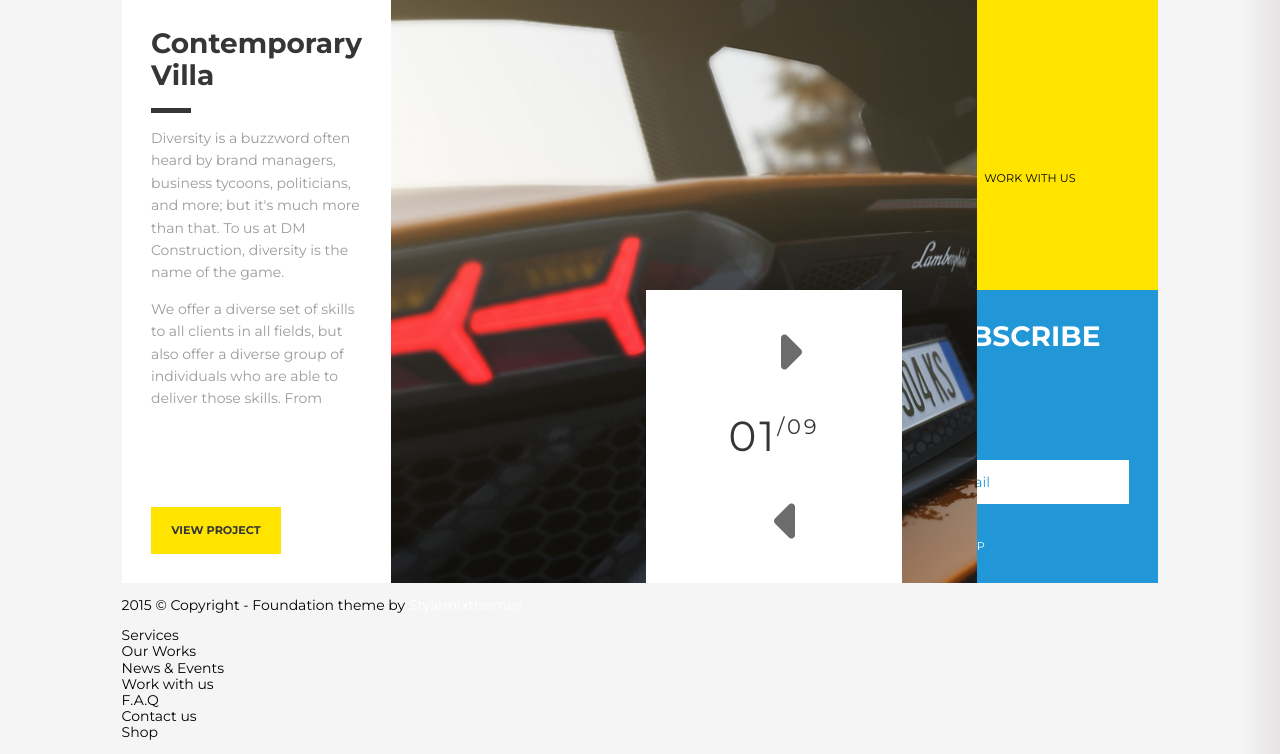
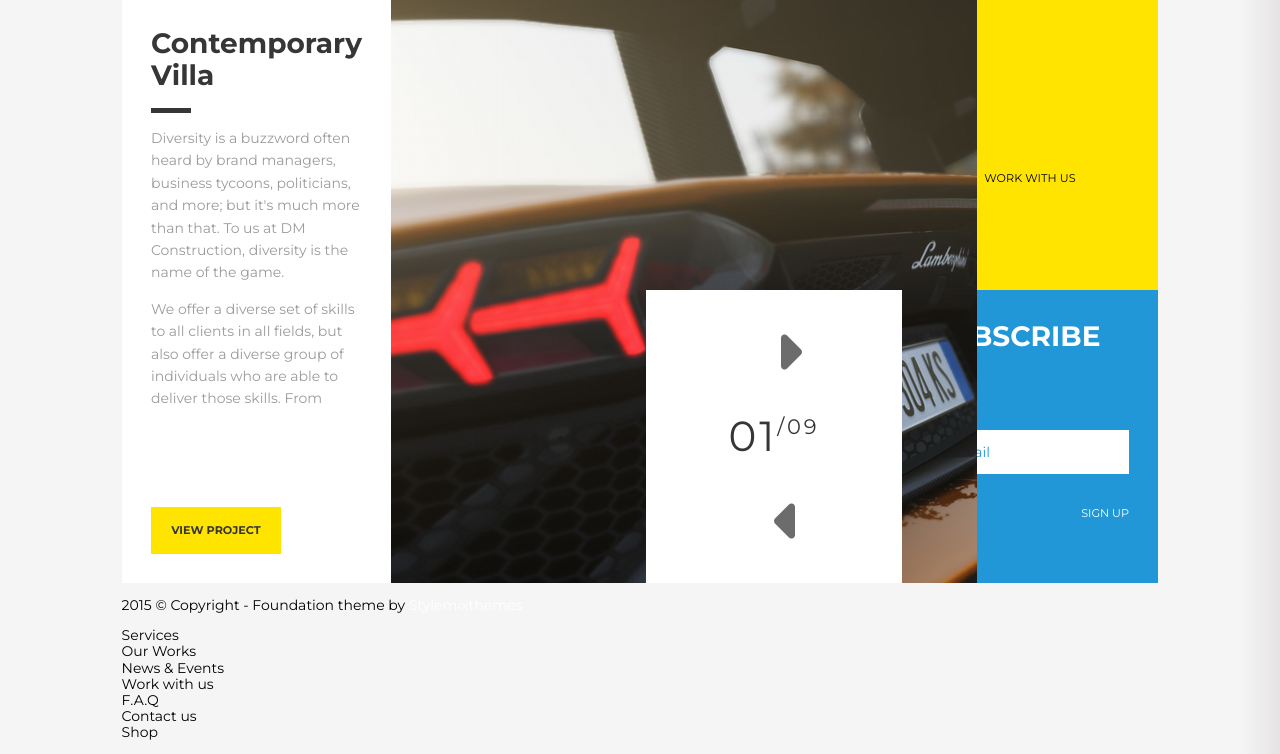
Before and after one commit to TIIvnderg0D/Templates.github.io, a website: page Foundation/index.html in a window 1280 px wide. Shown: the part 2739-3493 px from the top of the page. Drawn offline with nearby package versions, Linux system fonts and the light colour scheme; files that its build step writes are made by us from their sources; some icons are missing.

Commit message:
19.19 new

```diff
--- a/Foundation/scss/style.scss
+++ b/Foundation/scss/style.scss
@@ -989,6 +989,12 @@ li {
             display: inline-block;
         }
 
+        &__wrapper {
+            display: flex;
+            flex-direction: column;
+            justify-content: flex-start;
+        }
+
         &-text {
             padding: 1rem;
             border: none;
@@ -1005,7 +1011,7 @@ li {
             border: none;
             color: white;
             text-align: right;
-            padding-top: 2.6rem;
+            padding: 2.4rem 0;
         }
     }
 }
```
Also changed, not shown: Foundation/css/normalize.css, Foundation/css/style.css.
